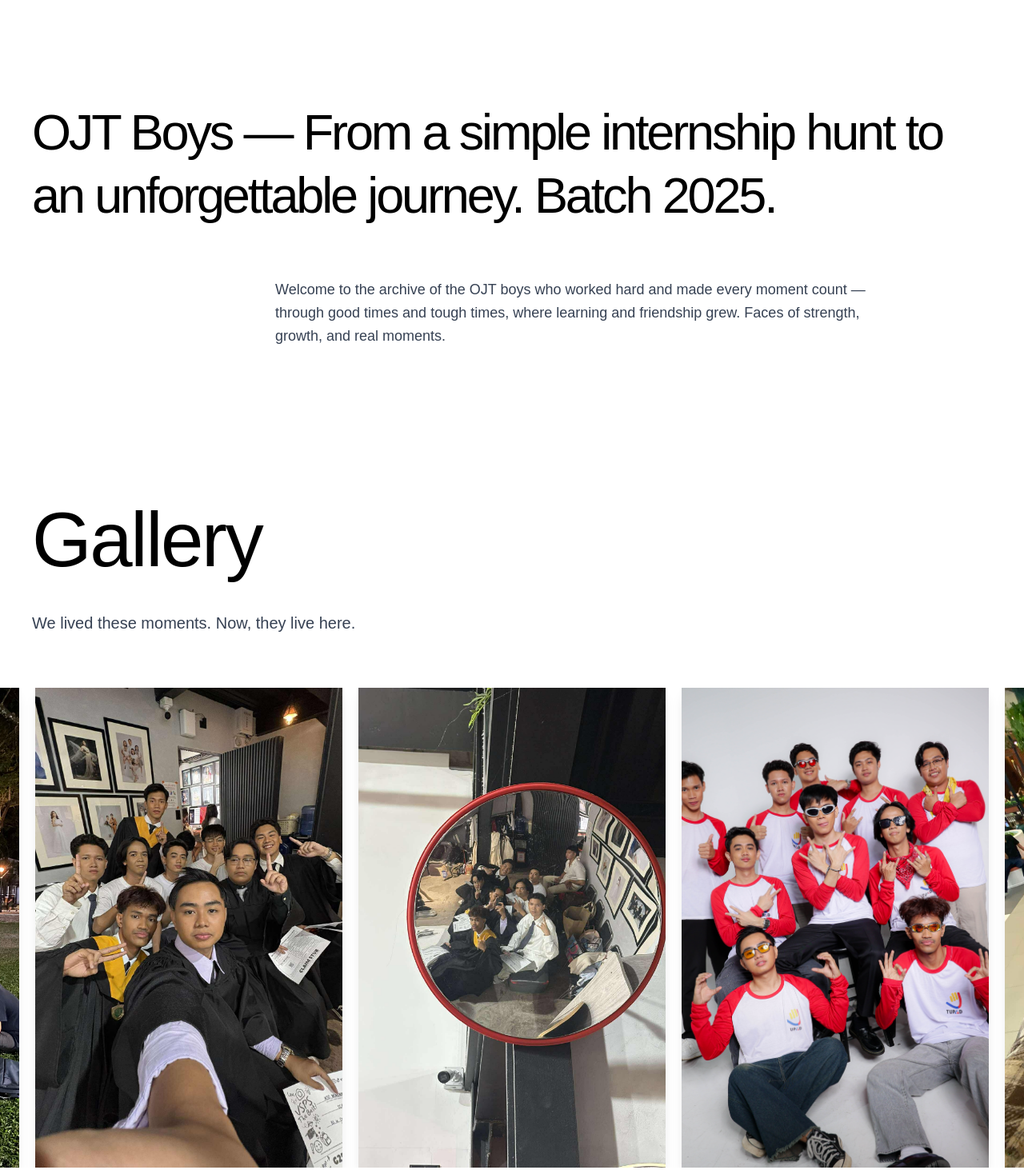
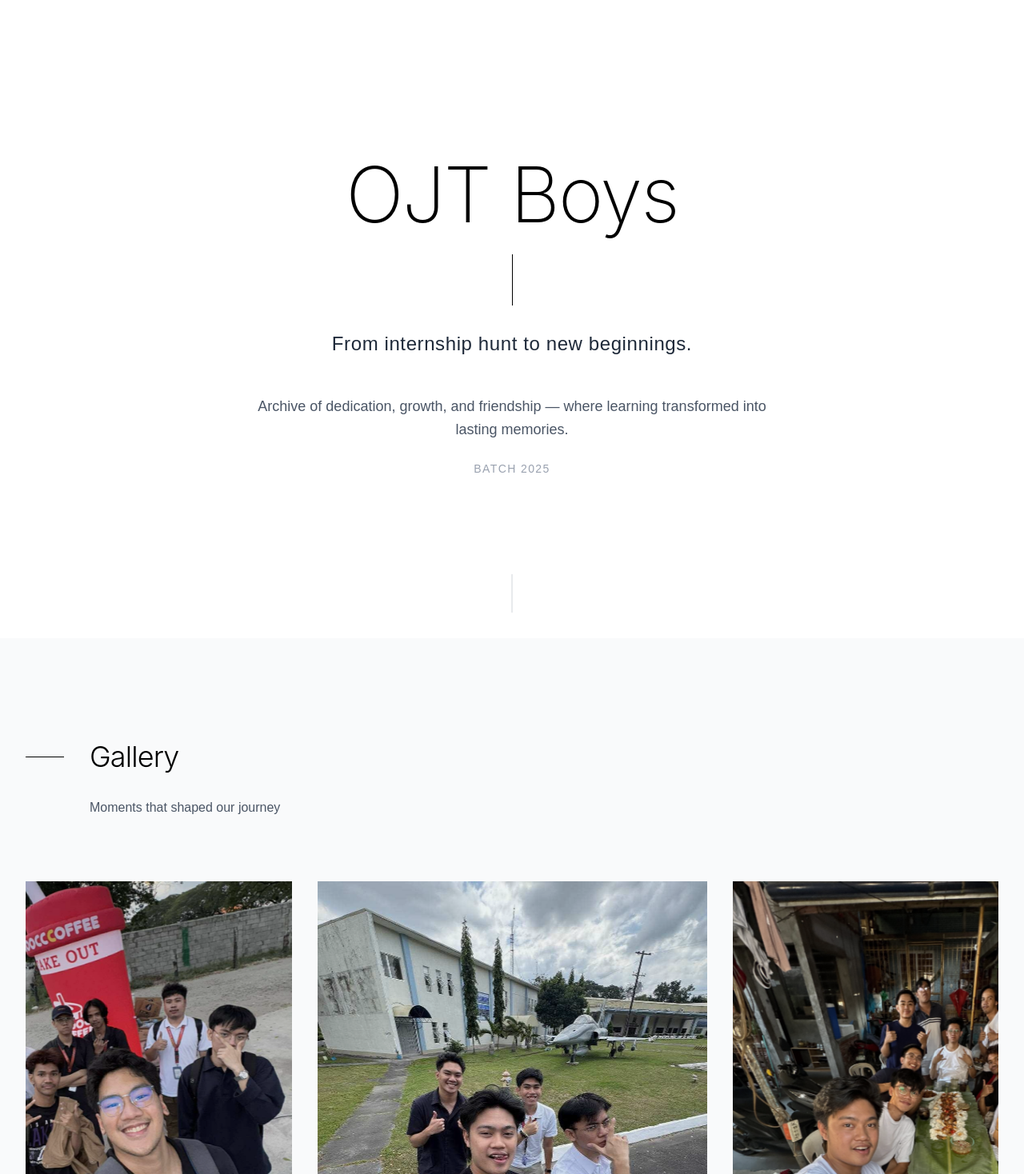
Before and after one commit to frncsvn30/ojt-boys-yearbook, a Vue app: page / in a window 1280 px wide. Shown: the part 802-2270 px from the top of the page at 80% size. Built offline with nearby package versions, Linux system fonts and the light colour scheme; a web font is replaced by a local one.

Commit message:
layout: design version 2

```diff
--- a/src/components/Yearbook.vue
+++ b/src/components/Yearbook.vue
@@ -4,61 +4,24 @@ import 'swiper/css'
 import { Swiper, SwiperSlide } from 'swiper/vue'
 import { Autoplay } from 'swiper/modules'
 
-// Fade-in control
 const showContent = ref(false)
 const loading = ref(true)
-
-// Intro animation control
 const showIntro = ref(false)
 const introRef = ref(null)
 
-// Force scroll to top function
+// track hovered student index
+const studentHover = ref(null)
+
 const scrollToTop = () => {
-  // Multiple methods to ensure scroll to top works
   document.documentElement.scrollTop = 0
   document.body.scrollTop = 0
   window.scrollTo(0, 0)
-
-  // Also try with requestAnimationFrame for better timing
   requestAnimationFrame(() => {
     window.scrollTo({ top: 0, left: 0, behavior: 'instant' })
   })
 }
 
-// Combine onMounted hooks
-onMounted(() => {
-  // Force scroll to top immediately
-  scrollToTop()
-
-  // Also scroll to top after a short delay
-  setTimeout(() => {
-    scrollToTop()
-  }, 50)
-
-  // Fade in content after slight delay
-  setTimeout(() => {
-    loading.value = false
-    showContent.value = true
-    // Ensure we're still at top after content loads
-    scrollToTop()
-  }, 100)
-
-  // Intersection observer to trigger intro animation
-  if (introRef.value) {
-    const observer = new IntersectionObserver(
-      (entries, observer) => {
-        if (entries[0].isIntersecting) {
-          showIntro.value = true
-          observer.disconnect()
-        }
-      },
-      { threshold: 0.1 }
-    )
-    observer.observe(introRef.value)
-  }
-})
-
-// Gallery images
+// gallery pics
 import g1 from '../assets/img/gallery/ojt-1.jpg'
 import g2 from '../assets/img/gallery/ojt-2.jpg'
 import g3 from '../assets/img/gallery/ojt-3.jpg'
@@ -69,17 +32,11 @@ import g7 from '../assets/img/gallery/ojt-7.jpg'
 import g8 from '../assets/img/gallery/ojt-8.jpg'
 
 const gallery = ref([
-  { img: g1 },
-  { img: g2 },
-  { img: g3 },
-  { img: g4 },
-  { img: g5 },
-  { img: g6 },
-  { img: g7 },
-  { img: g8 },
+  { img: g1 }, { img: g2 }, { img: g3 }, { img: g4 },
+  { img: g5 }, { img: g6 }, { img: g7 }, { img: g8 },
 ])
 
-// Students data
+// grad pics
 import mondray1 from '../assets/img/MONDRAY_01.jpg'
 import mondray2 from '../assets/img/MONDRAY_02.jpg'
 import carlo1 from '../assets/img/CARLO_01.jpg'
@@ -92,225 +49,268 @@ import justine1 from '../assets/img/JUSTINE_01.jpg'
 import justine2 from '../assets/img/JUSTINE_02.jpg'
 
 const students = ref([
-  {
-    name: 'Mondray Acio',
+  { name: 'Mondray Acio',
     desc: '@dayday.cio',
     img: mondray1,
     imgHover: mondray2,
-    currentImg: mondray1,
+    link: 'https://instagram.com/dayday.cio'
   },
-  {
-    name: 'Carlo Pangilinan',
+  { name: 'Carlo Pangilinan',
     desc: '@_clysk',
     img: carlo1,
     imgHover: carlo2,
-    currentImg: carlo1,
+    link: 'https://instagram.com/_clysk'
   },
-  {
-    name: 'Daniel Carlos Chua',
+  { name: 'Daniel Carlos Chua',
     desc: '@damn.niel_',
     img: daniel1,
     imgHover: daniel2,
-    currentImg: daniel1,
+    link: 'https://instagram.com/damn.niel_'
   },
-  {
-    name: 'Francis Loyd Vino',
+  { name: 'Francis Loyd Vino',
     desc: '@flvinonovi',
     img: francis1,
     imgHover: francis2,
-    currentImg: francis1,
+    link: 'https://instagram.com/flvinonovi'
   },
-  {
-    name: 'Justine David Mesa',
+  { name: 'Justine David Mesa',
     desc: '@justinedavid_13',
     img: justine1,
     imgHover: justine2,
-    currentImg: justine1,
+    link: 'https://instagram.com/justinedavid_13'
   },
-
 ])
 
-// preload imgs
 onMounted(() => {
   scrollToTop()
-
-  setTimeout(() => {
-    scrollToTop()
-  }, 50)
-
+  setTimeout(scrollToTop, 50)
   setTimeout(() => {
     loading.value = false
     showContent.value = true
     scrollToTop()
   }, 100)
 
-  students.value.forEach((student) => {
+  // preload hover images
+  students.value.forEach((s) => {
     const img = new Image()
-    img.src = student.imgHover
+    img.src = s.imgHover
   })
 
   if (introRef.value) {
-    const observer = new IntersectionObserver(
-      (entries, observer) => {
-        if (entries[0].isIntersecting) {
-          showIntro.value = true
-          observer.disconnect()
-        }
-      },
-      { threshold: 0.1 }
-    )
+    const observer = new IntersectionObserver((entries, obs) => {
+      if (entries[0].isIntersecting) {
+        showIntro.value = true
+        obs.disconnect()
+      }
+    }, { threshold: 0.1 })
     observer.observe(introRef.value)
   }
 })
-
 </script>
 
 <template>
-  <div class="min-h-screen flex flex-col">
-    <!-- main Content -->
-    <div class="flex-grow">
-      <!-- banner -->
-      <section class="w-full py-12 sm:py-16 md:py-24 lg:py-32">
-        <div
-          ref="introRef"
-          :class="[
-            'max-w-[110rem] mx-auto px-4 sm:px-6 md:px-10 py-8 md:py-0 transition-all duration-700 ease-out',
-            showIntro ? 'opacity-100 translate-y-0' : 'opacity-0 translate-y-10',
-          ]"
-        >
-          <h1
-            class="font-bold md:font-normal text-2xl sm:text-3xl md:text-4xl lg:text-5xl xl:text-[63px] tracking-tight md:tracking-tighter text-center md:text-left leading-tight"
-          >
-            OJT Boys — From a simple internship hunt to an unforgettable journey.
-            <span class="">Batch 2025.</span>
-          </h1>
-
-          <div class="flex justify-center md:justify-end mt-8 md:mt-16">
-            <p
-              class="md:pr-28 text-sm sm:text-base md:text-lg leading-relaxed text-center md:text-left max-w-2xl lg:max-w-4xl text-gray-700"
-            >
-              Welcome to the archive of the OJT boys who worked hard and made every moment count — through good times
-              and tough times, where learning and friendship grew. Faces of strength, growth, and real moments.
-            </p>
+  <div class="min-h-screen bg-white antialiased">
+    <!-- hero section -->
+    <section class="relative min-h-screen flex items-center justify-center px-4 sm:px-6 lg:px-8">
+      <div class="max-w-7xl mx-auto py-20 sm:py-24 lg:py-32">
+        <div ref="introRef" :class="['transition-all duration-1200 ease-out', showIntro ? 'opacity-100 translate-y-0' : 'opacity-0 translate-y-12']">
+          <div class="text-center space-y-8 sm:space-y-10 lg:space-y-12">
+            <div class="space-y-3 sm:space-y-4">
+              <h1 class="text-4xl sm:text-5xl md:text-6xl lg:text-7xl xl:text-8xl font-extralight tracking-[-0.02em] text-black leading-[0.9]">
+                OJT Boys
+              </h1>
+              <div class="w-px h-8 sm:h-12 lg:h-16 my-8 bg-black mx-auto"></div>
+              <p class="text-lg sm:text-xl md:text-2xl font-light text-gray-800 tracking-wide px-4">
+                From internship hunt to new beginnings.
+              </p>
+            </div>
+            <div class="max-w-2xl mx-auto space-y-4 sm:space-y-6 px-4">
+              <p class="text-sm sm:text-base md:text-lg text-gray-600 font-light leading-relaxed">
+                Archive of dedication, growth, and friendship — where learning transformed into lasting memories.
+              </p>
+              <div class="text-xs sm:text-sm text-gray-400 font-light tracking-widest uppercase">
+                Batch 2025
+              </div>
+            </div>
           </div>
         </div>
-      </section>
+      </div>
+      <div class="absolute bottom-4 sm:bottom-8 left-1/2 transform -translate-x-1/2">
+        <div class="w-px h-8 sm:h-12 bg-gray-300"></div>
+      </div>
+    </section>
 
-      <!-- Gallery Section -->
-      <section class="w-full sm:py-14 md:py-16">
-        <div class="max-w-[110rem] mx-auto px-4 sm:px-6 md:px-10 mb-8 md:mb-16">
-          <h1 class="font-bold md:font-normal text-3xl sm:text-4xl md:text-5xl lg:text-6xl xl:text-8xl tracking-tight mb-4 md:mb-10 text-center md:text-left">
-            Gallery
-          </h1>
-          <span class="block text-sm sm:text-base md:text-lg lg:text-xl leading-relaxed text-center md:text-left max-w-2xl lg:max-w-3xl text-gray-700 mx-auto md:mx-0">
-            We lived these moments. Now, they live here.
-          </span>
+    <!-- gallery -->
+    <section class="py-16 sm:py-24 lg:py-32 bg-gray-50">
+      <div class="max-w-7xl mx-auto px-4 sm:px-6 lg:px-8">
+        <div class="mb-12 sm:mb-16 lg:mb-20">
+          <div class="flex items-center gap-4 sm:gap-6 lg:gap-8 mb-4 sm:mb-6 lg:mb-8">
+            <div class="w-8 sm:w-10 lg:w-12 h-px bg-black"></div>
+            <h2 class="text-2xl sm:text-3xl md:text-4xl font-light text-black tracking-tight">Gallery</h2>
+          </div>
+          <p class="text-sm sm:text-base text-gray-600 font-light ml-12 sm:ml-16 lg:ml-20 pr-4">
+            Moments that shaped our journey
+          </p>
         </div>
-
         <Swiper
-          ref="swiperRef"
           :modules="[Autoplay]"
-          :slides-per-view="'auto'"
+          :slides-per-view="1"
           :centered-slides="true"
           :loop="true"
           :looped-slides="gallery.length"
-          :watch-slides-visibility="true"
-          :watch-slides-progress="true"
-          :initial-slide="Math.floor(gallery.length / 2)"
-          :space-between="20"
-          :autoplay="{
-            delay: 4000,
-            disableOnInteraction: false,
-            pauseOnMouseEnter: true,
-            reverseDirection: false
-          }"
+          :autoplay="{ delay: 4000, disableOnInteraction: false, pauseOnMouseEnter: true }"
           :grab-cursor="true"
-          :speed="800"
-          :breakpoints="{
-            0: { spaceBetween: 10, centeredSlides: true },
-            640: { spaceBetween: 15, centeredSlides: true },
-            768: { spaceBetween: 20, centeredSlides: true },
-            1024: { spaceBetween: 20, centeredSlides: true }
-          }"
-          class="w-full px-4 sm:px-6 md:px-12 lg:px-16 xl:px-24"
+          :speed="1000"
+          :breakpoints="{ 768: { slidesPerView: 'auto', spaceBetween: 24 }, 1024: { slidesPerView: 'auto', spaceBetween: 32 } }"
+          :space-between="16"
+          class="w-full"
         >
-          <SwiperSlide
-            v-for="(item, index) in gallery"
-            :key="'gallery-' + index"
-            class="!w-[85%] sm:!w-[80%] md:!w-[70%] lg:!w-[40%] xl:!w-[30%] 2xl:!w-[25%] transition-all duration-300 ease-in-out"
-          >
-            <div class="w-full h-[400px] sm:h-[450px] md:h-[500px] lg:h-[600px] overflow-hidden shadow-lg">
+          <SwiperSlide v-for="(item, index) in gallery" :key="index" class="md:!w-[70%] lg:!w-[55%] xl:!w-[40%] 2xl:!w-[32%]">
+            <div class="group relative overflow-hidden bg-gray-100 aspect-[3/4]">
               <img
                 :src="item.img"
-                class="w-full h-full object-cover hover:scale-105 transition-transform duration-500"
-                :alt="'Gallery Image ' + (index + 1)"
+                loading="lazy"
+                class="w-full h-full object-cover transition-all duration-[800ms] ease-out group-hover:scale-[1.02] grayscale-[0.2] group-hover:grayscale-0"
+                :alt="`Gallery image ${index + 1}`"
               />
+              <div class="absolute inset-0 bg-black/5 group-hover:bg-black/0 transition-all duration-500"></div>
             </div>
           </SwiperSlide>
         </Swiper>
-      </section>
+      </div>
+    </section>
 
-      <!-- Members Section -->
-      <section
-        v-show="showContent"
-        :class="[
-          'w-full py-12 sm:py-16 md:py-24 lg:py-32 transition-all duration-1000 ease-out',
-          loading ? 'opacity-0 translate-y-8' : 'opacity-100 translate-y-0',
-        ]"
-      >
-        <div class="max-w-[110rem] mx-auto px-4 sm:px-6 md:px-10 py-10 md:py-0">
-          <div class="text-center max-w-3xl mx-auto mb-10 md:mb-20">
-            <h1 class="text-3xl sm:text-4xl md:text-5xl lg:text-6xl xl:text-8xl font-bold md:font-normal tracking-tight mb-4 md:mb-10">
-              Graduates of 2025
-            </h1>
-            <span class="block text-sm sm:text-base md:text-lg lg:text-xl leading-relaxed text-gray-700">
-              Years of learning, framed in seconds.
-            </span>
+    <!-- OJT members -->
+    <section
+      v-show="showContent"
+      :class="['py-16 sm:py-24 lg:py-32 bg-white transition-all duration-1200 ease-out', loading ? 'opacity-0 translate-y-12' : 'opacity-100 translate-y-0']"
+    >
+      <div class="max-w-7xl mx-auto px-4 sm:px-6 lg:px-8">
+        <div class="mb-16 sm:mb-20 lg:mb-24">
+          <div class="flex items-center gap-4 sm:gap-6 lg:gap-8 mb-4 sm:mb-6 lg:mb-8">
+            <div class="w-8 sm:w-10 lg:w-12 h-px bg-black"></div>
+            <h2 class="text-2xl sm:text-3xl md:text-4xl font-light text-black tracking-tight">Graduates of 2025</h2>
           </div>
-
-          <div class="grid grid-cols-1 sm:grid-cols-2 lg:grid-cols-3 xl:grid-cols-4 gap-4 md:gap-10 text-center">
-            <div
-              v-for="(student, index) in students"
-              :key="index"
-              class="flex flex-col items-center mb-5"
-            >
+          <p class="text-sm sm:text-base text-gray-600 font-light ml-12 sm:ml-16 lg:ml-20 pr-4">
+            Years of learning, captured in moments
+          </p>
+        </div>
+        <div class="grid grid-cols-1 sm:grid-cols-2 lg:grid-cols-3 xl:grid-cols-4 gap-8 sm:gap-12 lg:gap-16 xl:gap-20">
+          <div
+            v-for="(student, index) in students"
+            :key="index"
+            class="group"
+            @mouseenter="studentHover = index"
+            @mouseleave="studentHover = null"
+            @touchstart.prevent="studentHover = index"
+            @touchend.prevent="studentHover = null"
+          >
+            <div class="relative mb-4 sm:mb-6 lg:mb-8 overflow-hidden bg-gray-100 aspect-[3/4]">
               <img
-                :src="student.currentImg || student.img"
-                @mouseover="student.currentImg = student.imgHover"
-                @mouseleave="student.currentImg = student.img"
-                class="transition duration-300 h-auto"
+                :src="studentHover === index ? student.imgHover : student.img"
+                class="w-full h-full object-cover transition-all duration-700 ease-out group-hover:scale-[1.02] grayscale-[0.1] group-hover:grayscale-0"
                 :alt="student.name"
               />
-              <h3 class="mt-2 font-semibold text-lg md:text-xl">{{ student.name }}</h3>
-              <p class="text-gray-600 text-md max-w-full">{{ student.desc }}</p>
+              <div class="absolute inset-0 bg-black/3 group-hover:bg-black/0 transition-all duration-500"></div>
+            </div>
+            <div class="space-y-2 sm:space-y-3 text-center sm:text-left">
+              <h3 class="text-base sm:text-lg font-light text-black tracking-tight">{{ student.name }}</h3>
+              <!-- <p class="text-xs sm:text-sm text-gray-500 font-light tracking-wide">{{ student.desc }}</p> -->
+
+              <a
+                :href="student.link"
+                target="_blank"
+                class="text-xs sm:text-sm text-gray-500 font-light tracking-wide hover:underline"
+              >
+                {{ student.desc }}
+              </a>
             </div>
           </div>
         </div>
-      </section>
-    </div>
+      </div>
+    </section>
 
-    <!-- Footer -->
-    <footer class="text-center py-4 text-gray-500 text-sm border-t border-gray-200 bg-white">
-      <div>
-        Developed by <span class="font-semibold text-gray-700">Francis Vino</span>
-      </div>
-      <div class="mt-2 flex justify-center gap-4 text-gray-500">
-        <a href="https://www.linkedin.com/in/francis-loyd-vino-3b5086305/" target="_blank" aria-label="LinkedIn" class="w-10 h-10 flex items-center justify-center text-gray-400 hover:text-gray-600 hover:bg-gray-200 rounded-full p-2 transition duration-300">
-          <i class="fab fa-linkedin text-lg"></i>
-        </a>
-        <a href="https://instagram.com/flvinonovi" target="_blank" aria-label="Instagram" class="w-10 h-10 flex items-center justify-center text-gray-400 hover:text-gray-600 hover:bg-gray-200 rounded-full transition duration-300">
-          <i class="fab fa-instagram text-lg"></i>
-        </a>
-        <a href="https://facebook.com/flvinonovi" target="_blank" aria-label="Facebook" class="w-10 h-10 flex items-center justify-center text-gray-400 hover:text-gray-600 hover:bg-gray-200 rounded-full p-2 transition duration-300">
-          <i class="fab fa-facebook text-lg"></i>
-        </a>
+    <!-- footer -->
+    <footer class="bg-black text-white py-12 sm:py-16 lg:py-20">
+      <div class="max-w-7xl mx-auto px-4 sm:px-6 lg:px-8">
+        <div class="flex flex-col items-center space-y-8 sm:space-y-10 lg:space-y-12">
+          <div class="text-center">
+            <p class="text-xs sm:text-sm font-light text-gray-400 mb-2">
+              Developed by
+            </p>
+            <p class="text-sm sm:text-base font-light text-white tracking-wide">
+              Francis Vino
+            </p>
+          </div>
+          <div class="w-8 sm:w-10 lg:w-12 h-px bg-gray-800"></div>
+          <div class="flex flex-col sm:flex-row gap-6 sm:gap-8 items-center">
+            <a
+              href="https://www.linkedin.com/in/francis-loyd-vino-3b5086305/"
+              target="_blank"
+              aria-label="LinkedIn"
+              class="group flex items-center gap-3 text-xs sm:text-sm font-light text-gray-400 hover:text-white transition-colors duration-300"
+            >
+              <i class="fab fa-linkedin text-sm sm:text-base"></i>
+              <span>LinkedIn</span>
+            </a>
+            <a
+              href="https://instagram.com/flvinonovi"
+              target="_blank"
+              aria-label="Instagram"
+              class="group flex items-center gap-3 text-xs sm:text-sm font-light text-gray-400 hover:text-white transition-colors duration-300"
+            >
+              <i class="fab fa-instagram text-sm sm:text-base"></i>
+              <span>Instagram</span>
+            </a>
+            <a
+              href="https://facebook.com/flvinonovi"
+              target="_blank"
+              aria-label="Facebook"
+              class="group flex items-center gap-3 text-xs sm:text-sm font-light text-gray-400 hover:text-white transition-colors duration-300"
+            >
+              <i class="fab fa-facebook text-sm sm:text-base"></i>
+              <span>Facebook</span>
+            </a>
+          </div>
+        </div>
       </div>
     </footer>
   </div>
 </template>
 
 <style scoped>
-h1 {
-  font-family: 'HeiT ASC Bold', sans-serif;
+
+h1, h2 {
+  font-family: 'HeiT ASC Bold', 'Inter', -apple-system, BlinkMacSystemFont, sans-serif;
 }
+
+/* Smooth scrolling */
+html {
+  scroll-behavior: smooth;
+}
+
+/* selection styling */
+::selection {
+  background-color: #000;
+  color: #fff;
+}
+
+/* custom scrollbar */
+::-webkit-scrollbar {
+  width: 2px;
+}
+
+::-webkit-scrollbar-track {
+  background: transparent;
+}
+
+::-webkit-scrollbar-thumb {
+  background: #000;
+}
+
+::-webkit-scrollbar-thumb:hover {
+  background: #333;
+}
+
+
 </style>
```
